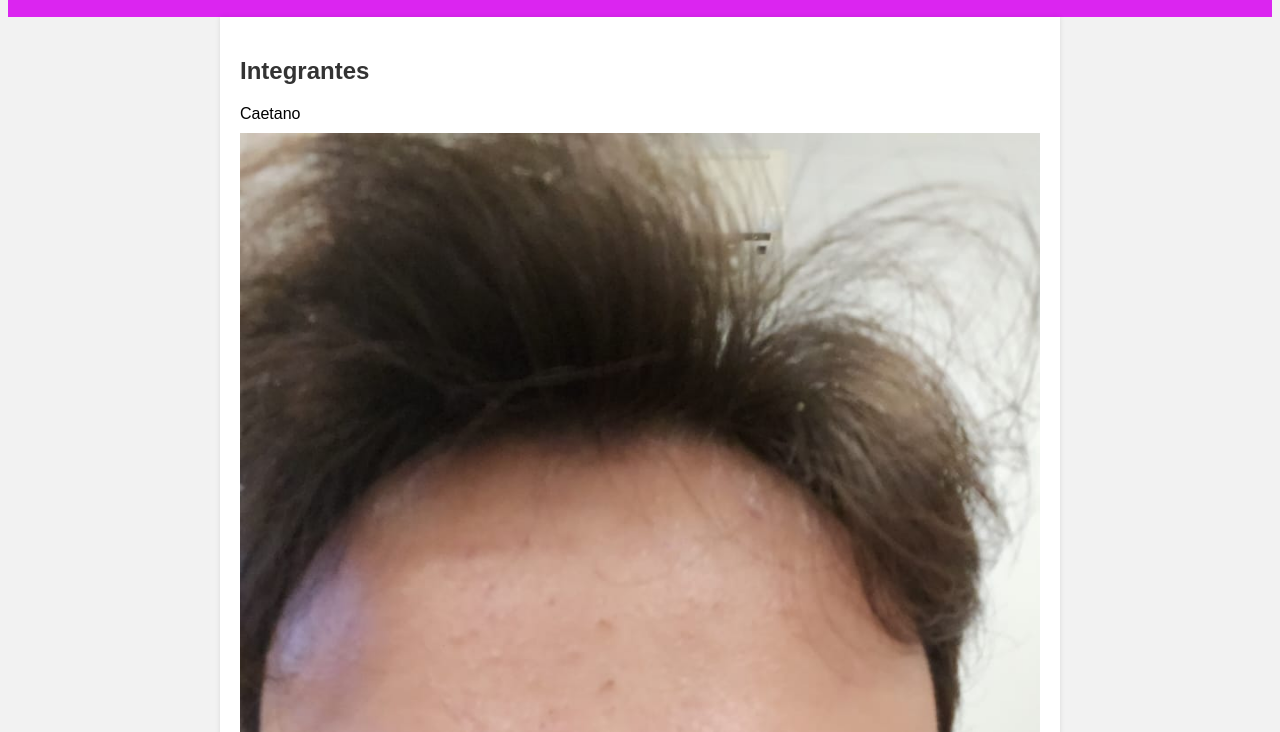
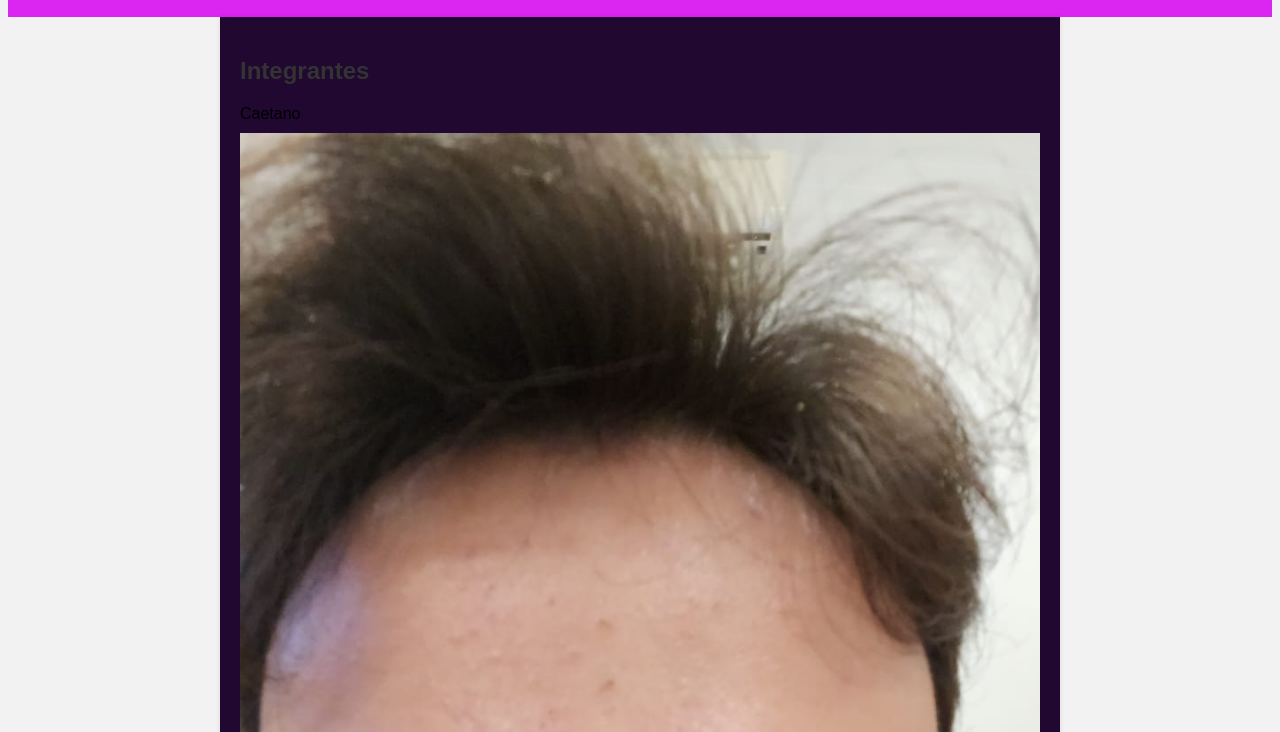
Before and after one commit to lorenzohz/lorenzohz.github.io, a plain HTML site: page index.html in a window 1280 px wide. Shown: the part 68-800 px from the top of the page. Drawn offline with Linux system fonts and the light colour scheme.

Commit message:
froggers

```diff
--- a/index.html
+++ b/index.html
@@ -14,7 +14,7 @@
       max-width: 800px;
       margin: 0 auto;
       padding: 20px;
-      background-color: #fff;
+      background-color: #210831;
       box-shadow: 0 0 5px rgba(0, 0, 0, 0.1);
     }
 
```
